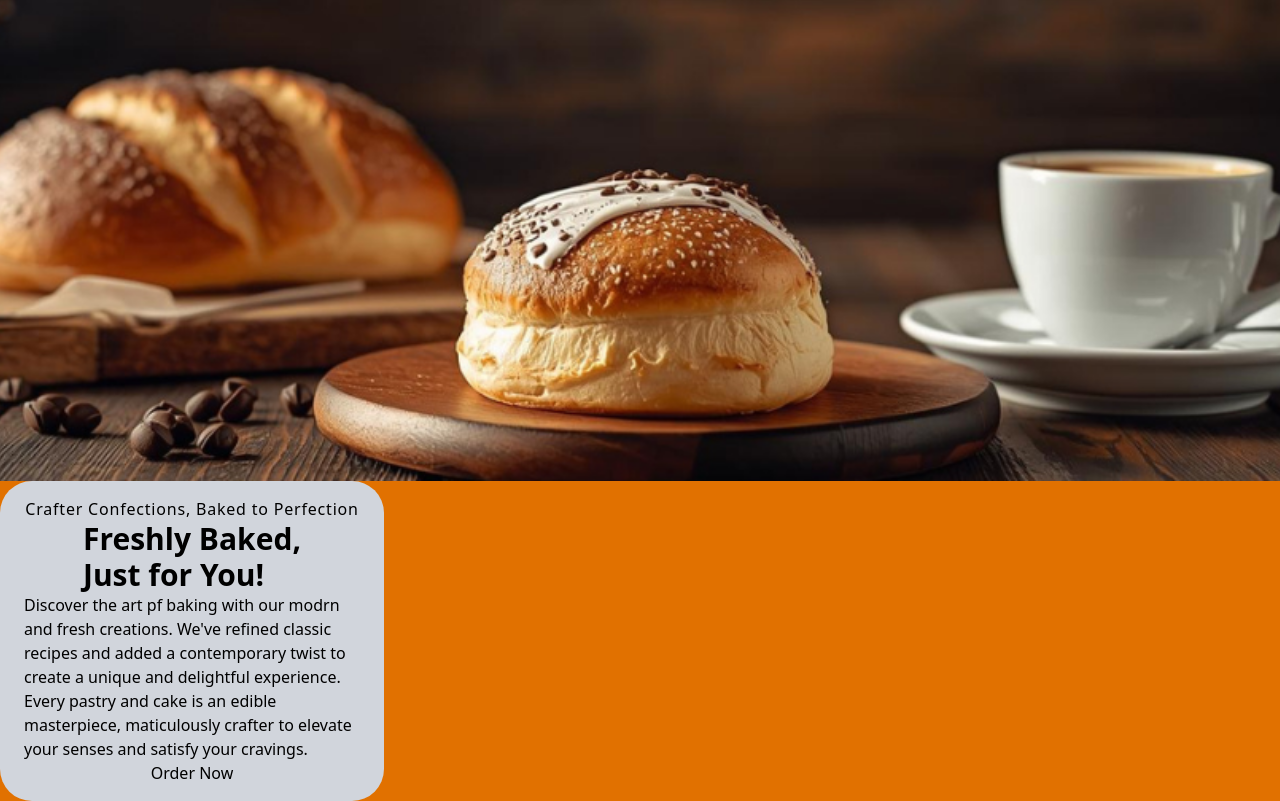
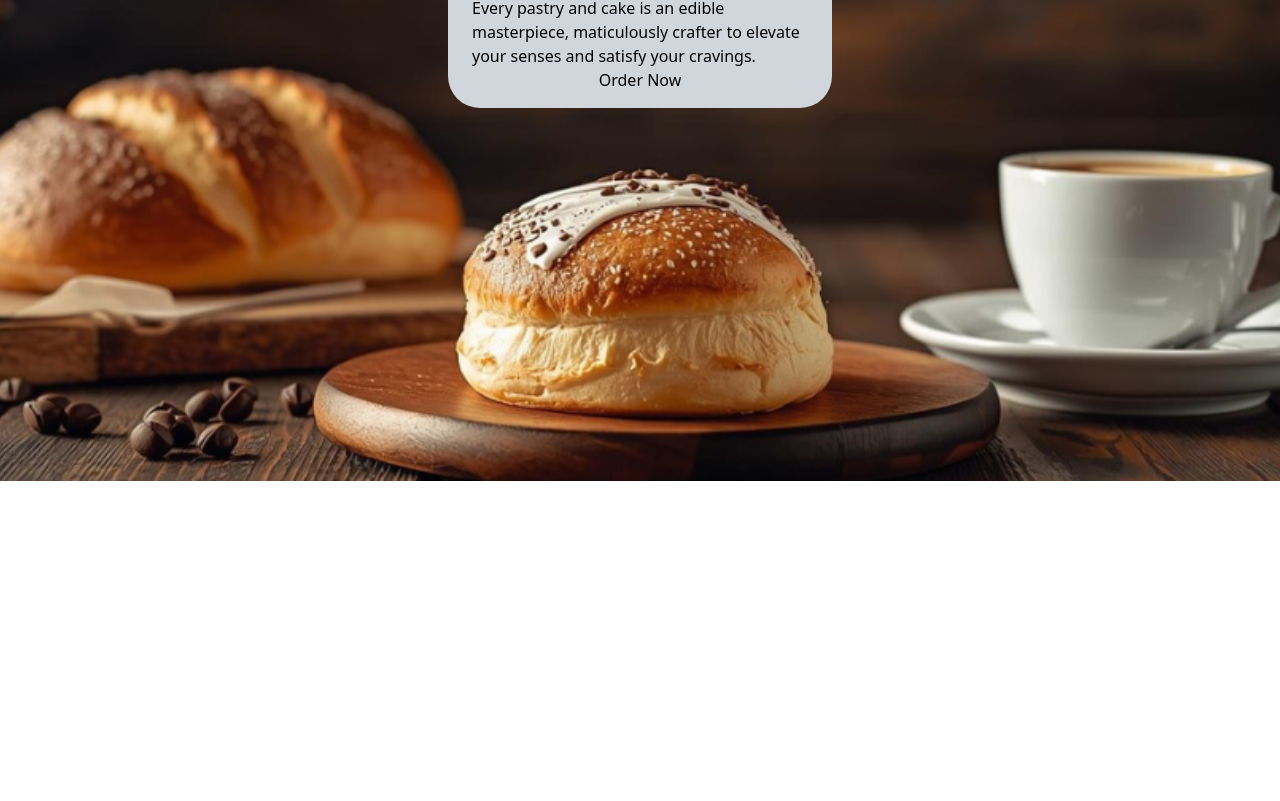
Before and after one commit to techieshruti/React_Project_Based_Learning, a React (Vite) app in the folder Project-03-Website_UI/: page / in a window 1280 px wide. Shown: the part 399-1200 px from the top of the page. After the commit the page ends 880 px from the top, so only its background shows below. Built offline with nearby package versions, Linux system fonts and the light colour scheme.

Commit message:
herosection css

```diff
--- a/Project-03-Website_UI/src/components/upper/HeroSection.jsx
+++ b/Project-03-Website_UI/src/components/upper/HeroSection.jsx
@@ -3,19 +3,15 @@ import Image from '../../assets/bg_image.png'
 
 export default function HeroSection() {
   return (
-    <div className='bg-amber-600'>
-        <div>
+    <div className='h-full w-full relative'>
             <img className='object-cover h-screen w-screen' src={Image}/>
-        </div>
 
-        <div className='ansolute'>
-            <div className='bg-gray-300 flex flex-col items-center w-sm rounded-4xl px-6 py-4'>
+            <div className='absolute top-1/3 left-1/2 transform -translate-x-1/2 -translate-y-1/2 p-4 bg-gray-300 flex flex-col items-center w-sm rounded-4xl px-6 py-4'>
             <h4 className='font-light tracking-wider'>Crafter Confections, Baked to Perfection</h4>
             <h2 className='font-bold text-3xl'>Freshly Baked, <br/> Just for You!</h2>
             <p>Discover the art pf baking with our modrn and fresh creations. We've refined classic recipes and added a contemporary twist to create a unique and delightful experience. Every pastry and cake is an edible masterpiece, maticulously crafter to elevate your senses and satisfy your cravings.</p>
             <button>Order Now</button>
         </div>
-        </div>
 
     </div>
   )
```
